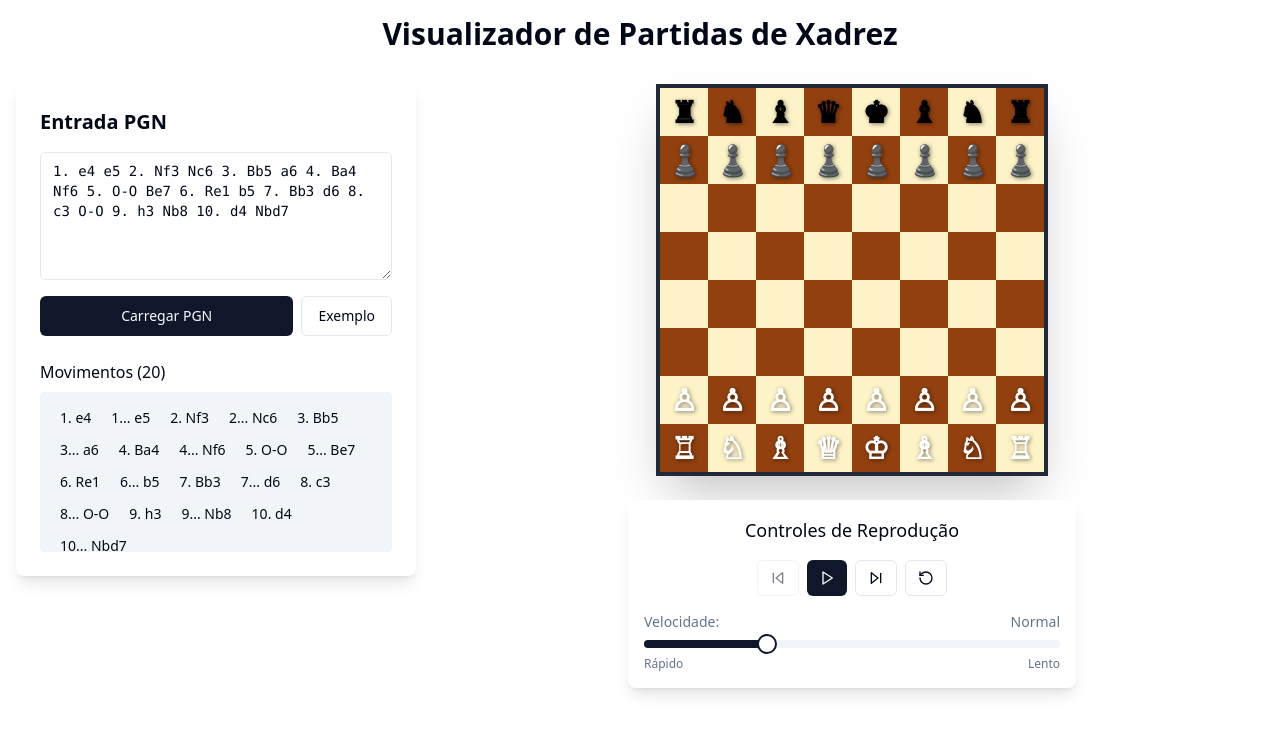
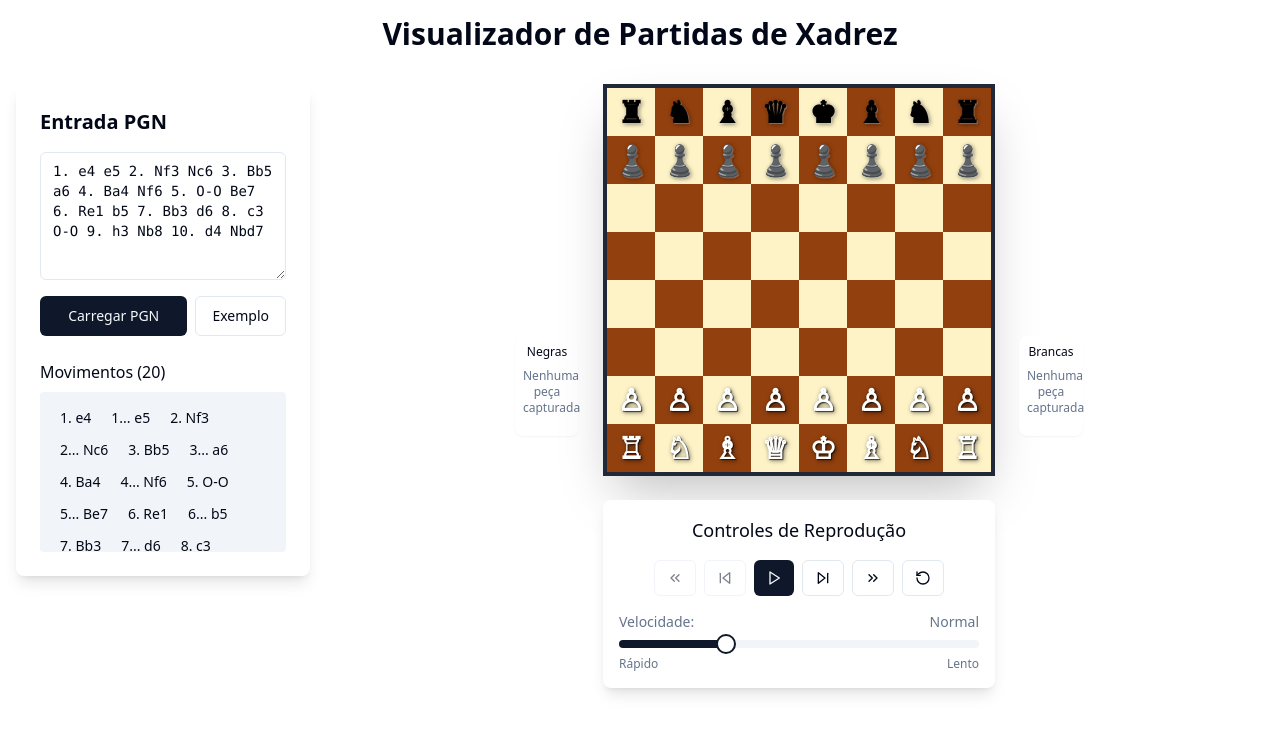
Before and after one commit to fcastro25/chess-narrator-online-viewer, a React (Vite) app: page / in a window 1280 px wide. Both pictures are taken after a click on the button "Exemplo". Shown: the top 734 px of the page. Built offline with nearby package versions, Linux system fonts and the light colour scheme.

Commit message:
feat: Implement new chess viewer features
- Add buttons to go to the start/end of the game.
- Allow clicking on moves to update the board state.
- Display captured pieces.
- Fix the color of black pawns.

```diff
--- /dev/null
+++ b/src/components/CapturedPieces.tsx
@@ -0,0 +1,71 @@
+
+import React from "react";
+
+interface CapturedPiecesProps {
+  pieces: string[];
+  color: "white" | "black";
+}
+
+const CapturedPieces: React.FC<CapturedPiecesProps> = ({ pieces, color }) => {
+  const getPieceSymbol = (piece: string): string => {
+    const symbols: { [key: string]: string } = {
+      'K': '♔', 'Q': '♕', 'R': '♖', 'B': '♗', 'N': '♘', 'P': '♙',
+      'k': '♚', 'q': '♛', 'r': '♜', 'b': '♝', 'n': '♞', 'p': '♟'
+    };
+
+    // Convert to the opposite color symbol since captured pieces show the opponent's pieces
+    const oppositePiece = color === "white" ? piece.toLowerCase() : piece.toUpperCase();
+    return symbols[oppositePiece] || piece;
+  };
+
+  const sortPieces = (pieces: string[]): string[] => {
+    const order = ['q', 'r', 'b', 'n', 'p'];
+    return pieces.sort((a, b) => {
+      const aIndex = order.indexOf(a.toLowerCase());
+      const bIndex = order.indexOf(b.toLowerCase());
+      return aIndex - bIndex;
+    });
+  };
+
+  if (pieces.length === 0) {
+    return (
+      <div className="w-16 min-h-[100px] bg-card p-2 rounded-lg shadow-sm">
+        <h4 className="text-xs font-medium text-center mb-2 text-card-foreground">
+          {color === "white" ? "Brancas" : "Negras"}
+        </h4>
+        <div className="text-center text-muted-foreground text-xs">
+          Nenhuma peça capturada
+        </div>
+      </div>
+    );
+  }
+
+  return (
+    <div className="w-16 min-h-[100px] bg-card p-2 rounded-lg shadow-sm">
+      <h4 className="text-xs font-medium text-center mb-2 text-card-foreground">
+        {color === "white" ? "Brancas" : "Negras"}
+      </h4>
+      <div className="flex flex-col gap-1">
+        {sortPieces(pieces).map((piece, index) => (
+          <div
+            key={index}
+            className="text-2xl text-center transition-all duration-200 hover:scale-110"
+          >
+            <span
+              className={`drop-shadow-sm ${
+                color === "white" ? "text-gray-800" : "text-gray-200"
+              }`}
+              style={{
+                filter: 'drop-shadow(1px 1px 1px rgba(0,0,0,0.3))'
+              }}
+            >
+              {getPieceSymbol(piece)}
+            </span>
+          </div>
+        ))}
+      </div>
+    </div>
+  );
+};
+
+export default CapturedPieces;
--- a/src/components/ChessBoard.tsx
+++ b/src/components/ChessBoard.tsx
@@ -82,7 +82,8 @@ const ChessBoard: React.FC<ChessBoardProps> = ({ position, lastMove }) => {
                       drop-shadow-sm
                     `}
                     style={{
-                      filter: 'drop-shadow(1px 1px 2px rgba(0,0,0,0.5))'
+                      filter: 'drop-shadow(1px 1px 2px rgba(0,0,0,0.5))',
+                      textShadow: piece === piece.toLowerCase() ? '1px 1px 1px rgba(255,255,255,0.3)' : '1px 1px 1px rgba(0,0,0,0.7)'
                     }}
                   >
                     {getPieceSymbol(piece)}
--- a/src/components/ChessViewer.tsx
+++ b/src/components/ChessViewer.tsx
@@ -4,6 +4,7 @@ import { Chess } from "chess.js";
 import ChessBoard from "./ChessBoard";
 import PGNInput from "./PGNInput";
 import GameControls from "./GameControls";
+import CapturedPieces from "./CapturedPieces";
 
 const ChessViewer: React.FC = () => {
   const [chess] = useState(new Chess());
@@ -13,12 +14,14 @@ const ChessViewer: React.FC = () => {
   const [isPlaying, setIsPlaying] = useState(false);
   const [playbackSpeed, setPlaybackSpeed] = useState(1000);
   const [lastMove, setLastMove] = useState<{ from: string; to: string } | null>(null);
+  const [capturedPieces, setCapturedPieces] = useState<{ white: string[], black: string[] }>({ white: [], black: [] });
 
   const resetGame = useCallback(() => {
     chess.reset();
     setPosition(chess.fen());
     setCurrentMoveIndex(-1);
     setLastMove(null);
+    setCapturedPieces({ white: [], black: [] });
   }, [chess]);
 
   const loadPGN = useCallback((pgn: string) => {
@@ -34,6 +37,31 @@ const ChessViewer: React.FC = () => {
       alert("PGN inválido. Verifique o formato.");
     }
   }, [resetGame]);
+
+  const calculateCapturedPieces = useCallback((moveIndex: number) => {
+    const tempChess = new Chess();
+    const captured = { white: [], black: [] };
+
+    for (let i = 0; i <= moveIndex; i++) {
+      if (i < moves.length) {
+        try {
+          const move = tempChess.move(moves[i]);
+          if (move.captured) {
+            if (move.color === 'w') {
+              captured.black.push(move.captured);
+            } else {
+              captured.white.push(move.captured);
+            }
+          }
+        } catch (error) {
+          console.error(`Erro no movimento ${i}:`, error);
+          break;
+        }
+      }
+    }
+
+    return captured;
+  }, [moves]);
 
   const goToMove = useCallback((moveIndex: number) => {
     chess.reset();
@@ -54,7 +82,8 @@ const ChessViewer: React.FC = () => {
 
     setPosition(chess.fen());
     setCurrentMoveIndex(moveIndex);
-  }, [chess, moves]);
+    setCapturedPieces(calculateCapturedPieces(moveIndex));
+  }, [chess, moves, calculateCapturedPieces]);
 
   const nextMove = useCallback(() => {
     if (currentMoveIndex < moves.length - 1) {
@@ -68,6 +97,16 @@ const ChessViewer: React.FC = () => {
     }
   }, [currentMoveIndex, goToMove]);
 
+  const goToStart = useCallback(() => {
+    resetGame();
+  }, [resetGame]);
+
+  const goToEnd = useCallback(() => {
+    if (moves.length > 0) {
+      goToMove(moves.length - 1);
+    }
+  }, [moves.length, goToMove]);
+
   const play = useCallback(() => {
     setIsPlaying(true);
   }, []);
@@ -80,6 +119,11 @@ const ChessViewer: React.FC = () => {
     setIsPlaying(false);
     resetGame();
   }, [resetGame]);
+
+  const handleMoveClick = useCallback((moveIndex: number) => {
+    setIsPlaying(false);
+    goToMove(moveIndex);
+  }, [goToMove]);
 
   useEffect(() => {
     let interval: NodeJS.Timeout;
@@ -106,19 +150,27 @@ const ChessViewer: React.FC = () => {
           Visualizador de Partidas de Xadrez
         </h1>
 
-        <div className="grid grid-cols-1 lg:grid-cols-3 gap-6">
+        <div className="grid grid-cols-1 lg:grid-cols-4 gap-6">
           {/* PGN Input */}
           <div className="lg:col-span-1 order-2 lg:order-1">
             <PGNInput
               onPGNLoad={loadPGN}
               moves={moves}
               currentMoveIndex={currentMoveIndex}
+              onMoveClick={handleMoveClick}
             />
           </div>
 
+          {/* Chess Board with Captured Pieces */}
+          <div className="lg:col-span-3 order-1 lg:order-2">
+            <div className="flex flex-col lg:flex-row items-center justify-center gap-6">
+              {/* Captured Black Pieces (left) */}
+              <div className="order-2 lg:order-1">
+                <CapturedPieces pieces={capturedPieces.black} color="black" />
+              </div>
+
               {/* Chess Board */}
-          <div className="lg:col-span-2 order-1 lg:order-2">
-            <div className="flex flex-col items-center">
+              <div className="order-1 lg:order-2 flex flex-col items-center">
                 <ChessBoard
                   position={position}
                   lastMove={lastMove}
@@ -132,12 +184,21 @@ const ChessViewer: React.FC = () => {
                     onNext={nextMove}
                     onPrevious={previousMove}
                     onReset={reset}
+                    onGoToStart={goToStart}
+                    onGoToEnd={goToEnd}
                     isPlaying={isPlaying}
                     canGoNext={currentMoveIndex < moves.length - 1}
                     canGoPrevious={currentMoveIndex >= 0}
+                    canGoToEnd={moves.length > 0}
                     playbackSpeed={playbackSpeed}
                     onSpeedChange={setPlaybackSpeed}
                   />
+                </div>
+              </div>
+
+              {/* Captured White Pieces (right) */}
+              <div className="order-3">
+                <CapturedPieces pieces={capturedPieces.white} color="white" />
               </div>
             </div>
           </div>
--- a/src/components/GameControls.tsx
+++ b/src/components/GameControls.tsx
@@ -2,7 +2,7 @@
 import React from "react";
 import { Button } from "@/components/ui/button";
 import { Slider } from "@/components/ui/slider";
-import { Play, Pause, SkipBack, SkipForward, RotateCcw } from "lucide-react";
+import { Play, Pause, SkipBack, SkipForward, RotateCcw, ChevronsLeft, ChevronsRight } from "lucide-react";
 
 interface GameControlsProps {
   onPlay: () => void;
@@ -10,9 +10,12 @@ interface GameControlsProps {
   onNext: () => void;
   onPrevious: () => void;
   onReset: () => void;
+  onGoToStart: () => void;
+  onGoToEnd: () => void;
   isPlaying: boolean;
   canGoNext: boolean;
   canGoPrevious: boolean;
+  canGoToEnd: boolean;
   playbackSpeed: number;
   onSpeedChange: (speed: number) => void;
 }
@@ -23,9 +26,12 @@ const GameControls: React.FC<GameControlsProps> = ({
   onNext,
   onPrevious,
   onReset,
+  onGoToStart,
+  onGoToEnd,
   isPlaying,
   canGoNext,
   canGoPrevious,
+  canGoToEnd,
   playbackSpeed,
   onSpeedChange,
 }) => {
@@ -50,10 +56,21 @@ const GameControls: React.FC<GameControlsProps> = ({
       {/* Botões de controle */}
       <div className="flex justify-center gap-2">
         <Button
+          onClick={onGoToStart}
+          disabled={!canGoPrevious}
+          variant="outline"
+          size="sm"
+          title="Ir para o início"
+        >
+          <ChevronsLeft className="w-4 h-4" />
+        </Button>
+
+        <Button
           onClick={onPrevious}
           disabled={!canGoPrevious}
           variant="outline"
           size="sm"
+          title="Movimento anterior"
         >
           <SkipBack className="w-4 h-4" />
         </Button>
@@ -62,6 +79,7 @@ const GameControls: React.FC<GameControlsProps> = ({
           onClick={isPlaying ? onPause : onPlay}
           disabled={!canGoNext && !isPlaying}
           size="sm"
+          title={isPlaying ? "Pausar" : "Reproduzir"}
         >
           {isPlaying ? <Pause className="w-4 h-4" /> : <Play className="w-4 h-4" />}
         </Button>
@@ -71,14 +89,26 @@ const GameControls: React.FC<GameControlsProps> = ({
           disabled={!canGoNext}
           variant="outline"
           size="sm"
+          title="Próximo movimento"
         >
           <SkipForward className="w-4 h-4" />
+        </Button>
+
+        <Button
+          onClick={onGoToEnd}
+          disabled={!canGoToEnd}
+          variant="outline"
+          size="sm"
+          title="Ir para o final"
+        >
+          <ChevronsRight className="w-4 h-4" />
         </Button>
 
         <Button
           onClick={onReset}
           variant="outline"
           size="sm"
+          title="Reiniciar"
         >
           <RotateCcw className="w-4 h-4" />
         </Button>
--- a/src/components/PGNInput.tsx
+++ b/src/components/PGNInput.tsx
@@ -7,9 +7,10 @@ interface PGNInputProps {
   onPGNLoad: (pgn: string) => void;
   moves: string[];
   currentMoveIndex: number;
+  onMoveClick: (moveIndex: number) => void;
 }
 
-const PGNInput: React.FC<PGNInputProps> = ({ onPGNLoad, moves, currentMoveIndex }) => {
+const PGNInput: React.FC<PGNInputProps> = ({ onPGNLoad, moves, currentMoveIndex, onMoveClick }) => {
   const [pgnText, setPgnText] = useState("");
 
   const handleLoad = () => {
@@ -57,20 +58,21 @@ const PGNInput: React.FC<PGNInputProps> = ({ onPGNLoad, moves, currentMoveIndex
           <div className="bg-muted p-3 rounded max-h-40 overflow-y-auto text-sm">
             <div className="flex flex-wrap gap-1">
               {moves.map((move, index) => (
-                <span
+                <button
                   key={index}
+                  onClick={() => onMoveClick(index)}
                   className={`
-                    px-2 py-1 rounded transition-all duration-200
+                    px-2 py-1 rounded transition-all duration-200 cursor-pointer hover:scale-105
                     ${index === currentMoveIndex
-                      ? 'bg-primary text-primary-foreground font-medium'
+                      ? 'bg-primary text-primary-foreground font-medium shadow-sm'
                       : index < currentMoveIndex
-                      ? 'bg-muted-foreground/20 text-muted-foreground'
-                      : 'text-foreground'
+                      ? 'bg-muted-foreground/20 text-muted-foreground hover:bg-muted-foreground/30'
+                      : 'text-foreground hover:bg-accent hover:text-accent-foreground'
                     }
                   `}
                 >
                   {Math.floor(index / 2) + 1}{index % 2 === 0 ? '.' : '...'} {move}
-                </span>
+                </button>
               ))}
             </div>
           </div>
```
Lines whose indentation alone changed are shown as unchanged.
